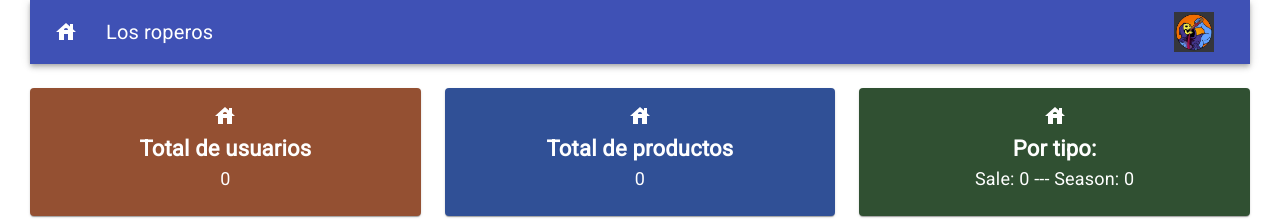
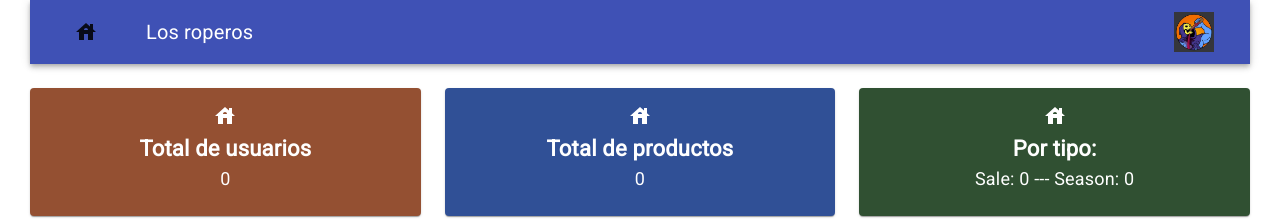
Before and after one commit to JavierSantoyo89/dashboard_los_roperos, a React (Create React App) app: page / in a window 1280 px wide. Shown: the top 219 px of the page. Built offline with nearby package versions, Linux system fonts and the light colour scheme; no server answers.

Commit message:
insert link at localhost(Backend)

```diff
--- a/src/components/Navbar.js
+++ b/src/components/Navbar.js
@@ -2,7 +2,7 @@ import React from 'react'
 import {makeStyles} from '@material-ui/core/styles'
 import {AppBar, Toolbar, IconButton, Typography} from '@material-ui/core'
 import HouseIcon from '@material-ui/icons/House';
-
+import {Button} from '@material-ui/core/'
 const useStyles = makeStyles(()=>({
     root:{
         flexGrow: 1
@@ -26,7 +26,7 @@ function Navbar(props){
             <AppBar position='static'>
                 <Toolbar>
                     <IconButton edge = 'start' className={classes.menuButton} color='inherit'>
-                        <HouseIcon />
+                        <Button href="http://localhost:1689/" ><HouseIcon/>  </Button>
                     </IconButton>
                     <Typography variant='h6' className={classes.title}>
                         Los roperos
```
